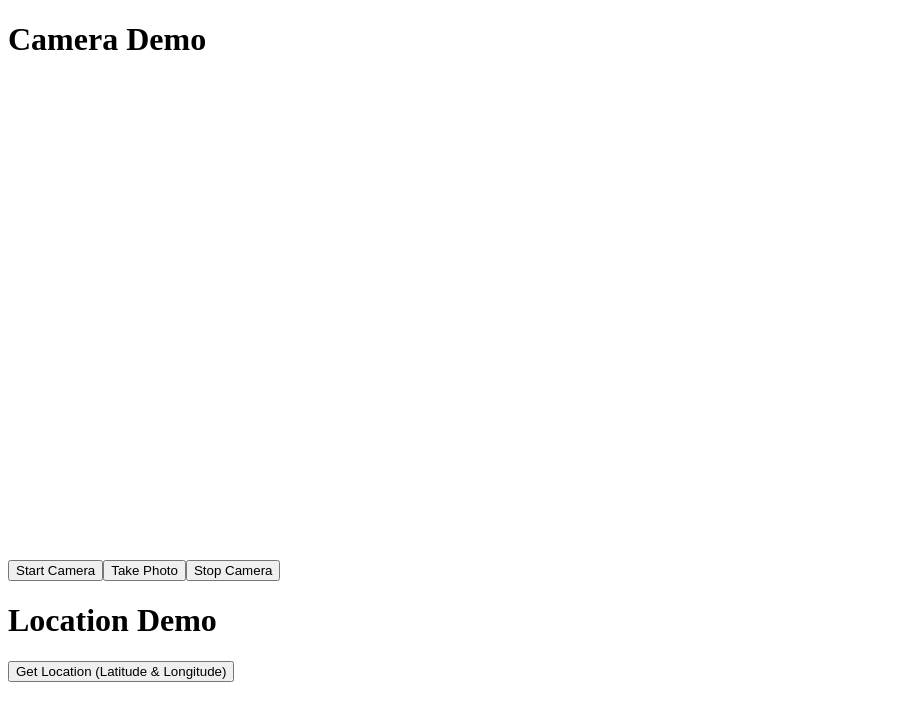
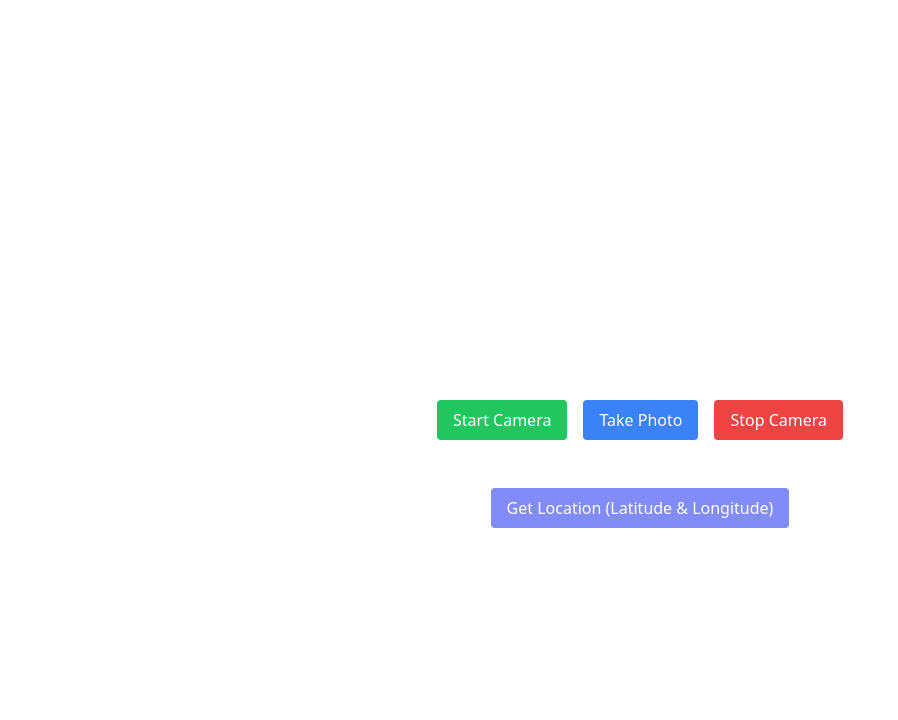
Before and after one commit to Qingquan-Li/doorgo-app, a React (Create React App) app: page / in a window 1280 px wide. Shown: the top 720 px of the page, without its empty margins (0-898 px from the left). Built offline with nearby package versions, Linux system fonts and the light colour scheme.

Commit message:
Adjust Camera and Location components CSS

```diff
--- a/src/App.js
+++ b/src/App.js
@@ -4,9 +4,9 @@ import Location from "./components/Location";
 function App() {
   return (
     <div>
-      <h1>Camera Demo</h1>
       <Camera />
-      <h1>Location Demo</h1>
+      <br />
+      <br />
       <Location />
       <br />
     </div>
--- a/src/components/Camera.jsx
+++ b/src/components/Camera.jsx
@@ -1,4 +1,4 @@
-import React, { useState, useRef } from "react";
+import { useState, useRef } from "react";
 
 export default function Camera() {
   const [stream, setStream] = useState(null);
@@ -37,7 +37,7 @@ export default function Camera() {
       canvas.getContext("2d").drawImage(video, 0, 0, video.videoWidth, video.videoHeight);
       const photo = canvas.toDataURL("image/png");
       console.log(photo);
-      // do something with the picture (e.g. upload it to a server)
+      // Do something with the photo, e.g. upload it to a server
     }
   };
 
@@ -50,17 +50,34 @@ export default function Camera() {
   };
 
   return (
-    <div>
-      {/* <video ref={videoRef} width="640" height="480" autoPlay playsInline /> */}
-      {/* Center the video component */}
-      <div style={{ display: "flex", justifyContent: "center" }}>
-        <video ref={videoRef} width="640" height="480" autoPlay playsInline />
+    <div className="flex flex-col items-center space-y-4">
+      <div className="relative w-full h-96">
+        <video
+          ref={videoRef}
+          className="absolute inset-0 w-full h-full object-cover"
+          autoPlay playsInline
+        />
       </div>
-      <canvas ref={canvasRef} style={{ display: "none" }} />
-      <div>
-        <button onClick={startCamera}>Start Camera</button>
-        <button onClick={takePhoto}>Take Photo</button>
-        <button onClick={stopCamera}>Stop Camera</button>
+      <canvas ref={canvasRef} className="hidden" />
+      <div className="flex space-x-4">
+        <button
+          className="px-4 py-2 text-white bg-green-500 rounded"
+          onClick={startCamera}
+        >
+          Start Camera
+        </button>
+        <button
+          className="px-4 py-2 text-white bg-blue-500 rounded"
+          onClick={takePhoto}
+        >
+          Take Photo
+        </button>
+        <button
+          className="px-4 py-2 text-white bg-red-500 rounded"
+          onClick={stopCamera}
+        >
+          Stop Camera
+        </button>
       </div>
     </div>
   );
--- /dev/null
+++ b/src/components/Demo.jsx
@@ -0,0 +1,12 @@
+export default function Demo() {
+  return (
+    <div>
+      <button
+        className="bg-green-500"
+        onClick={() => alert("Hello Demo")}
+      >
+        Click Me From Demo
+      </button>
+    </div>
+  );
+}
--- a/src/components/Location.jsx
+++ b/src/components/Location.jsx
@@ -38,15 +38,23 @@ export default function Location() {
   };
 
   return (
-    <div>
-      <button onClick={getLocation}>
+    <div className="flex flex-col items-center space-y-4">
+      <button
+        className="px-4 py-2 text-white bg-indigo-400 rounded"
+        onClick={getLocation}
+      >
         Get Location (Latitude & Longitude)
       </button>
       {position && (
-        <div>
+        <div className="space-y-4">
           Latitude: {position.latitude}<br />
           Longitude: {position.longitude}<br />
-          <button onClick={navigateToLocation}>Navigate To The Location</button>
+          <button
+            className="px-4 py-2 text-white bg-indigo-400 rounded"
+            onClick={navigateToLocation}
+          >
+            Navigate To The Location
+          </button>
         </div>
       )}
     </div>
--- /dev/null
+++ b/src/index.css
@@ -0,0 +1,3 @@
+@tailwind base;
+@tailwind components;
+@tailwind utilities;
--- a/src/index.js
+++ b/src/index.js
@@ -1,5 +1,6 @@
 import React from 'react';
 import ReactDOM from 'react-dom/client';
+import './index.css';
 import App from './App';
 import reportWebVitals from './reportWebVitals';
 
--- a/tailwind.config.js
+++ b/tailwind.config.js
@@ -1,6 +1,8 @@
 /** @type {import('tailwindcss').Config} */
 module.exports = {
-  content: [],
+  content: [
+    "./src/**/*.{js,jsx,ts,tsx}",
+  ],
   theme: {
     extend: {},
   },
```
